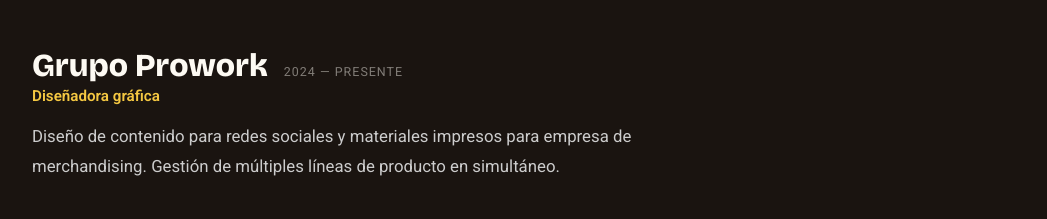
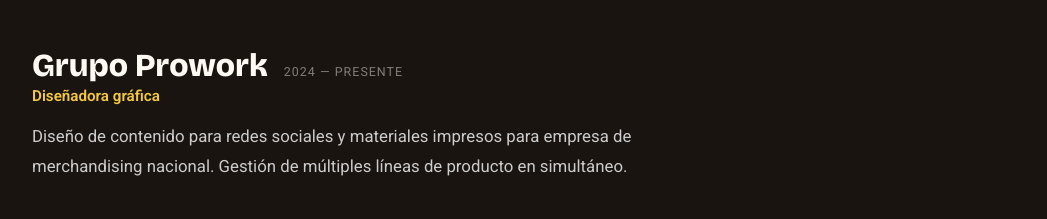
Before and after one commit to guadesign/guadesign.github.io, a React (Vite) app: page / in a window 1280 px wide. Shown: the part 3016-3235 px from the top of the page, without its empty margins (16-1063 px from the left). Built offline with nearby package versions, Linux system fonts and the light colour scheme.

Commit message:
Update content.js

```diff
--- a/src/data/content.js
+++ b/src/data/content.js
@@ -105,8 +105,8 @@
     nombre: 'Grupo Prowork',
     rol: { es: 'Diseñadora gráfica', en: 'Graphic Designer' },
     desc: {
-      es: 'Diseño de contenido para redes sociales y materiales impresos para empresa de merchandising. Gestión de múltiples líneas de producto en simultáneo.',
-      en: 'Social media content design and printed materials for a promotional merchandising company. Managing multiple product lines simultaneously.',
+      es: 'Diseño de contenido para redes sociales y materiales impresos para empresa de merchandising nacional. Gestión de múltiples líneas de producto en simultáneo.',
+      en: 'Social media content design and printed materials for a promotional merchandising company (Argentina). Managing multiple product lines simultaneously.',
     },
     posts: [
       { img: pw1, url: 'https://www.instagram.com/grupoprowork/' },
```
